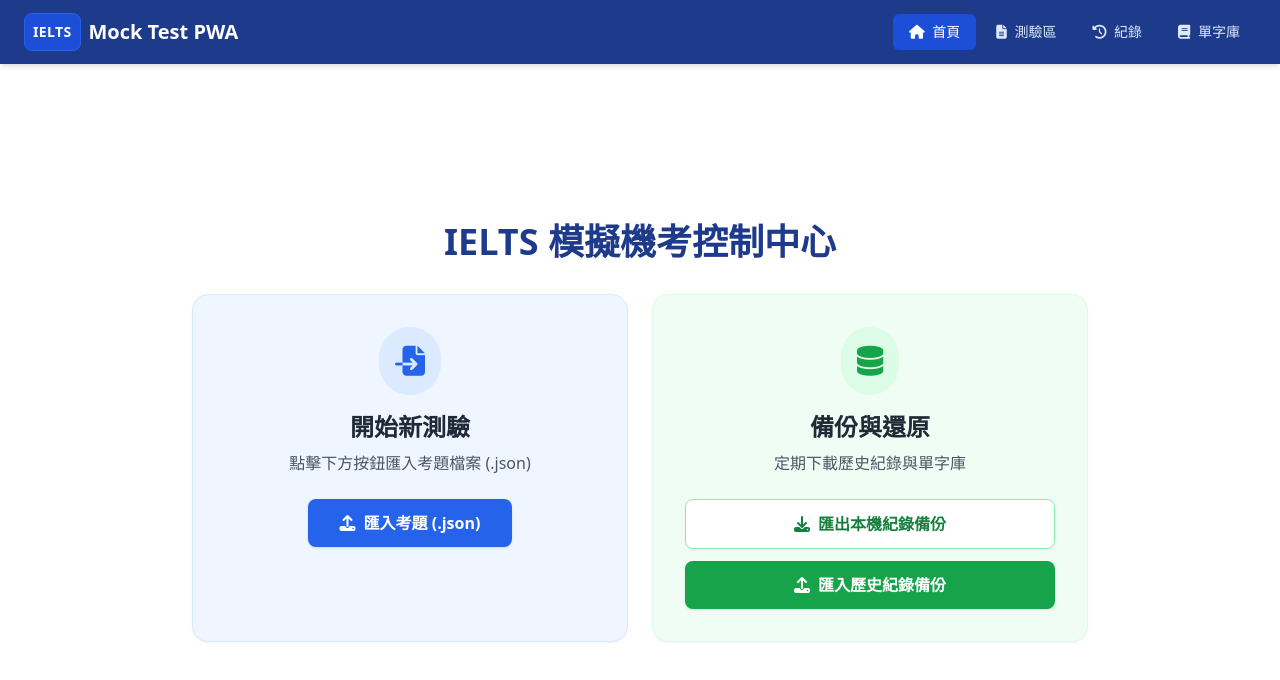
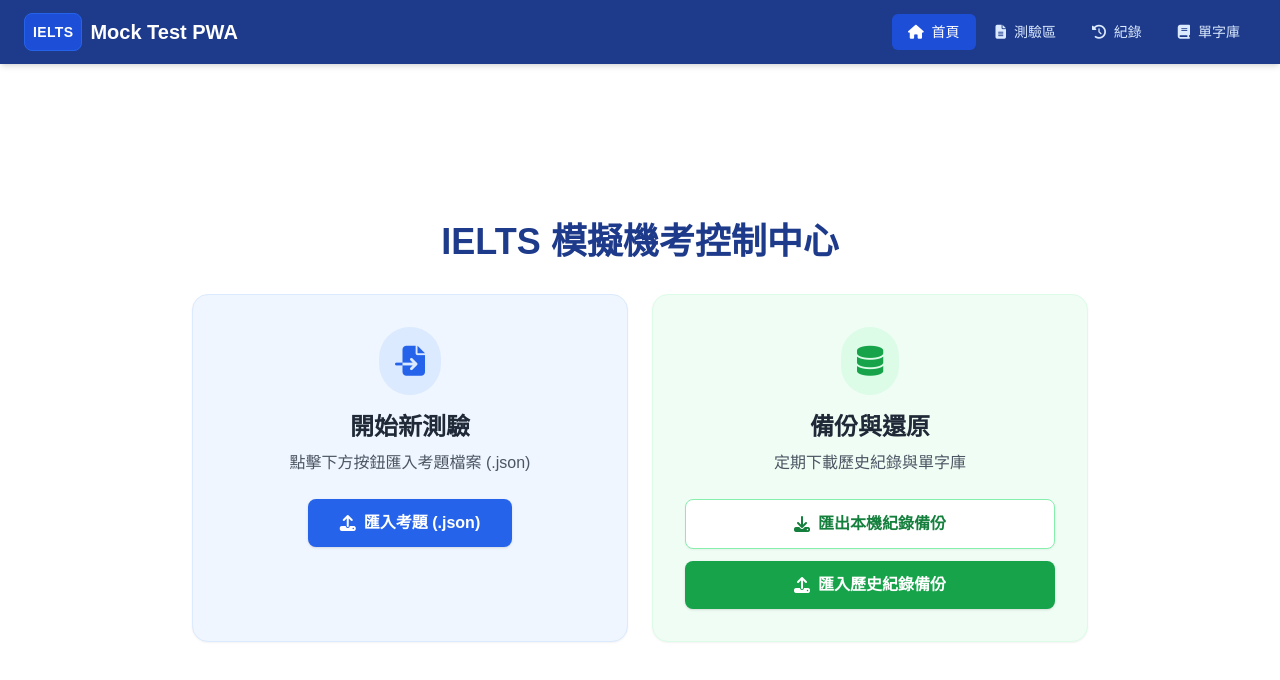
Before and after one commit to fju409411296/ielt, a plain HTML site: page index.html in a window 1280 px wide. Drawn offline with nearby package versions, Linux system fonts and the light colour scheme.

Commit message:
改字型

```diff
--- a/index.html
+++ b/index.html
@@ -10,8 +10,8 @@
     <script src="https://cdn.tailwindcss.com"></script>
     <link rel="stylesheet" href="https://cdnjs.cloudflare.com/ajax/libs/font-awesome/6.4.0/css/all.min.css">
     <style>
-        body {
-            font-family: Arial, sans-serif;
+        body, button, input, textarea, select, span, div, p, h1, h2, h3, h4, h5, h6 {
+            font-family: Arial, Helvetica, sans-serif !important;
         }
     </style>
 </head>
```
